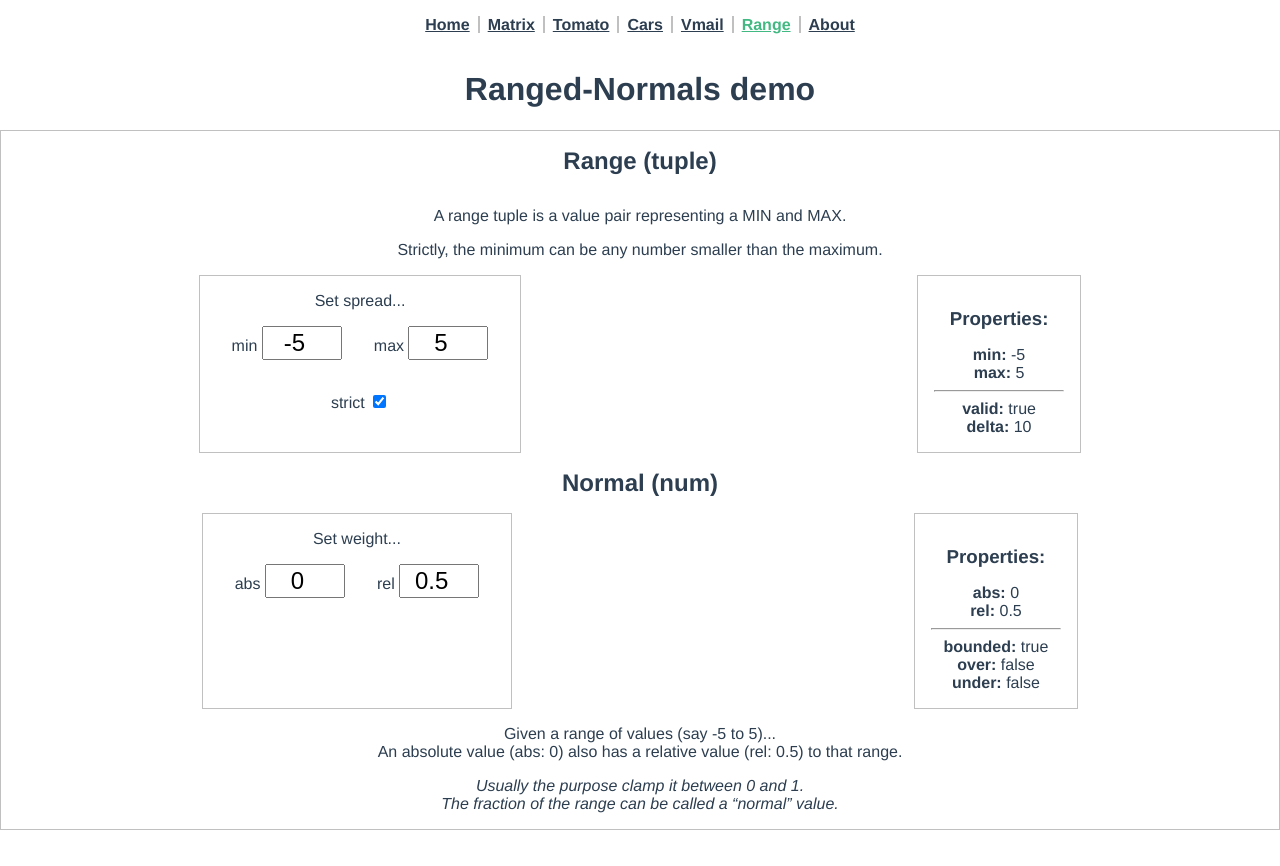
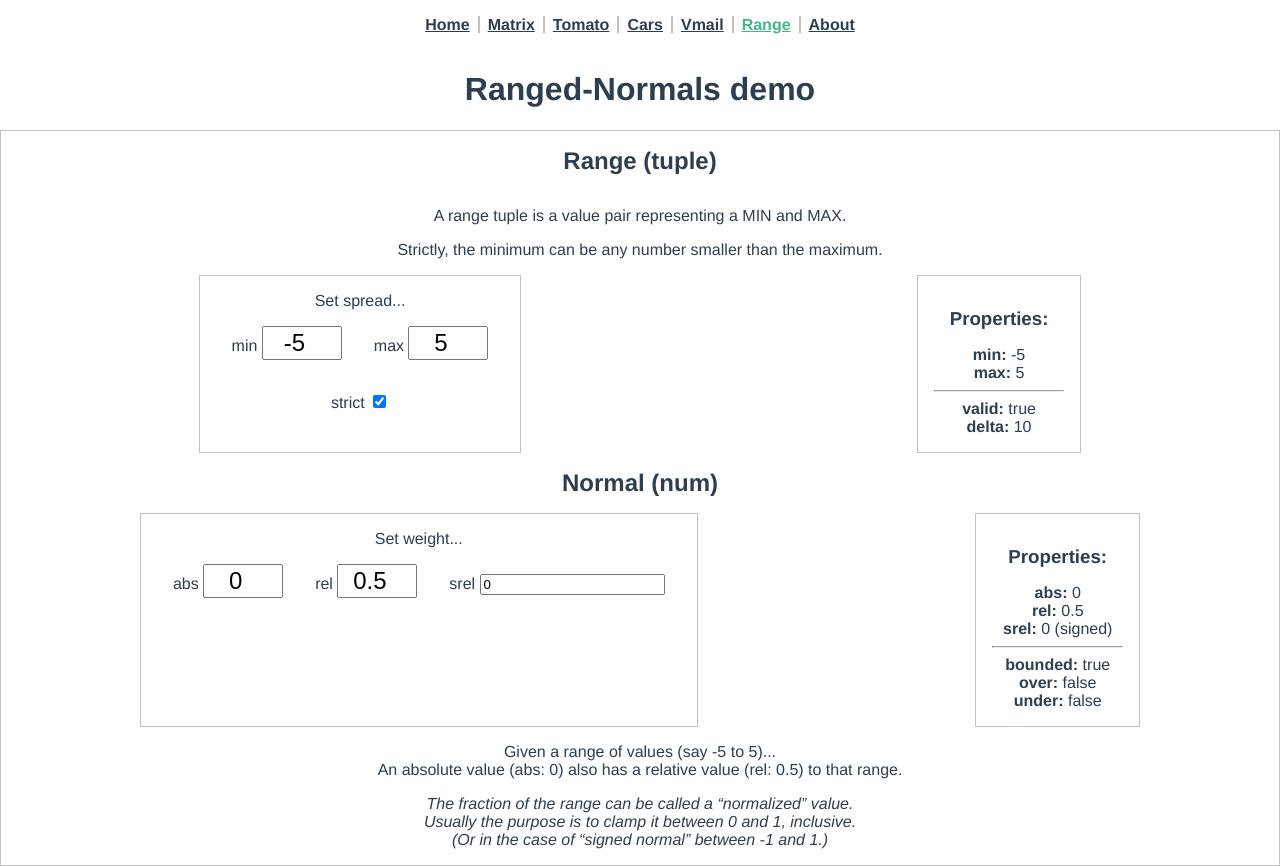
Before and after one commit to dvdrtrgn/muse3, a Vue app: page /range in a window 1280 px wide. Before the commit the page ends 830 px from the top, so only its background shows below. Built offline with nearby package versions, Linux system fonts and the light colour scheme.

Commit message:
Add signed normal

```diff
--- a/src/views/calc/Range.vue
+++ b/src/views/calc/Range.vue
@@ -47,8 +47,11 @@
         <label>
           rel <input v-model.number="weight.rel" type="number" step="0.1" />
         </label>
+        <label>
+          srel <input v-model.lazy.number="weight.srel" step="0.1" />
+        </label>
         <label v-show="!weight.bounded">
-          rescale
+          adust range
           <input @click="weight.rescale" type="button" value="scale" />
         </label>
       </div>
@@ -56,6 +59,7 @@
         <h3>Properties:</h3>
         <p><b>abs:</b> {{ weight.abs.toLocaleString() }}</p>
         <p><b>rel:</b> {{ weight.rel.toLocaleString() }}</p>
+        <p><b>srel:</b> {{ weight.srel.toLocaleString() }} (signed)</p>
         <hr />
         <p :class="{ error: !weight.bounded }">
           <b>bounded:</b> {{ weight.bounded }}
@@ -73,8 +77,9 @@
     </p>
     <p>
       <i>
-        Usually the purpose clamp it between 0 and 1. <br />
-        The fraction of the range can be called a “normal” value.
+        The fraction of the range can be called a “normalized” value. <br />
+        Usually the purpose is to clamp it between 0 and 1, inclusive. <br />
+        (Or in the case of “signed normal” between -1 and 1.)
       </i>
     </p>
   </div>
--- a/src/views/calc/libs/normal-num.js
+++ b/src/views/calc/libs/normal-num.js
@@ -40,6 +40,13 @@ export default class NormalNum {
 
   // extras
 
+  get srel() {
+    return this.rel * 2 - 1;
+  }
+  set srel(num) {
+    this.rel = (num + 1) / 2;
+  }
+
   get over() {
     return this.rel > 1;
   }
```
